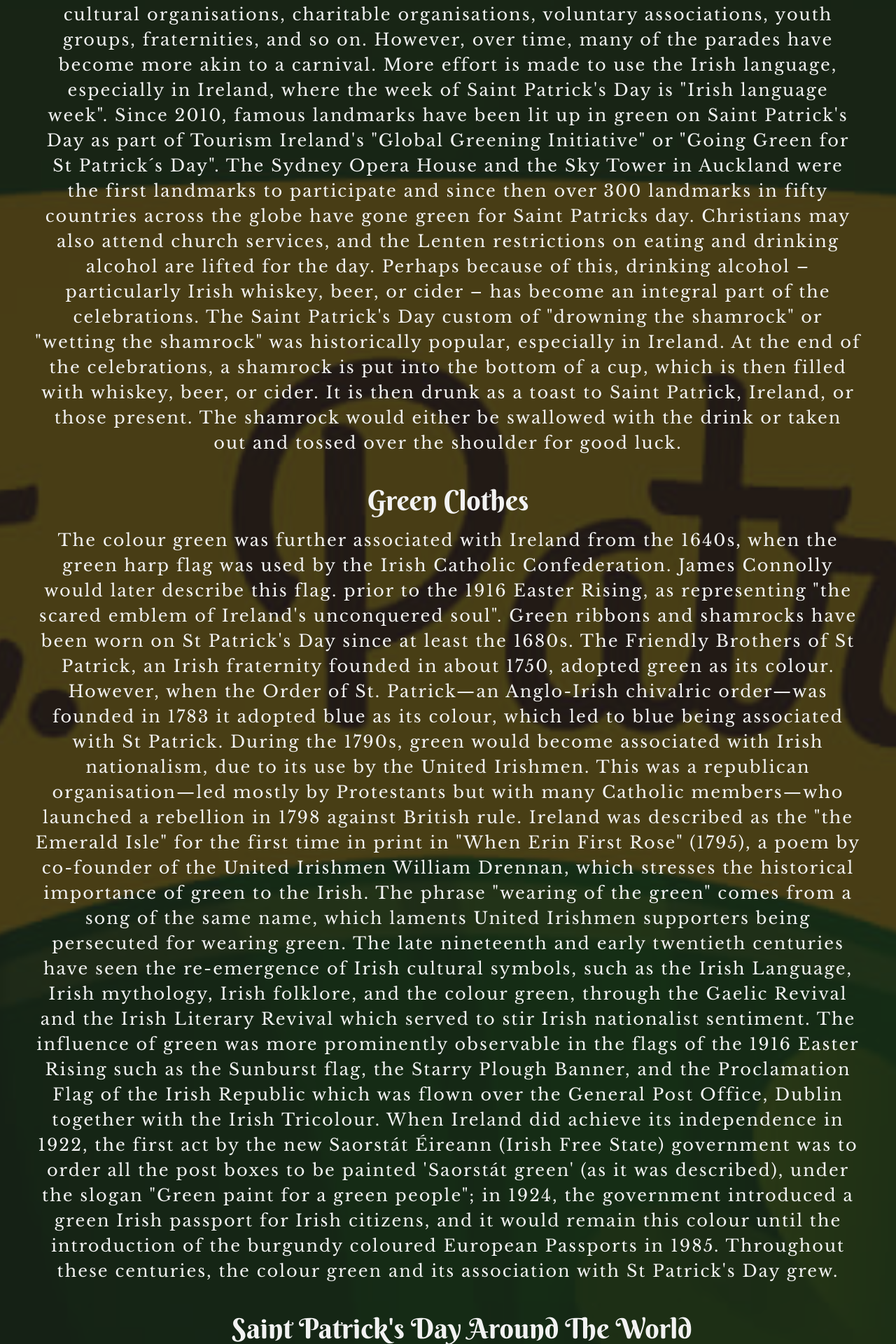
After one commit to kairosity/hackpack-patricks-quiz, a Flask app: page /info in a window 1280 px wide. The commit adds this page. Shown: the part 924-2844 px from the top of the page at 70% size. Run offline with Flask 2, Linux system fonts and the light colour scheme; some libraries are stand-ins or nearby versions.

Commit message:
add info page to the project

```diff
--- a/app.py
+++ b/app.py
@@ -24,6 +24,10 @@ users = mongo.db.users.find()
 @app.route("/home")
 def home():
     return render_template("index.html", users=users)
+
+@app.route("/info")
+def info():
+    return render_template("info.html")
 
 @app.route("/register", methods=["GET", "POST"])
 def register():
--- a/static/css/style.css
+++ b/static/css/style.css
@@ -17,6 +17,7 @@ body {
 Celebration vector created by freepik - www.freepik.com */
 
 .home-section,
+.info-section,
 .background-style {
     /* min-height: 100vh; */
     background: #f2f2f2 url("../assets/images/background-images/home-background.jpg") center no-repeat;
@@ -25,6 +26,7 @@ Celebration vector created by freepik - www.freepik.com */
 }
 
 .home-section::before,
+.info-section::before,
 .background-style::before {
     content: "";
     position: absolute;
@@ -43,6 +45,36 @@ h1 {
     font-size: 60px;
     margin: 40px 5px;
     /* padding-top: 3rem; */
+}
+
+/* ---------------------------------- H2 */
+
+h2 {
+    font-family: 'Berkshire Swash', cursive;
+    color: #f2f2f2;
+    font-size: 40px;
+    margin: 40px 5px 15px 5px;
+    /* padding-top: 3rem; */
+}
+
+/* ---------------------------------- H3 */
+
+h3 {
+    font-family: 'Berkshire Swash', cursive;
+    color: #f2f2f2;
+    font-size: 35px;
+    margin: 40px 5px 15px 5px;
+    /* padding-top: 3rem; */
+}
+
+/*------------------------------------ info images */
+
+.patrick-img {
+    width: 40%;
+    height: 7%;
+    float: right;
+    border-radius: 20%;
+    padding: 0 0 20px 20px;
 }
 
 /* ---------------------------------- forms */
@@ -203,12 +235,14 @@ h4.flashmsg {
 
 /*---------------------------------------------------------------------- Home-Section */
 
-.home-text {
+.home-text,
+.info-text {
     text-align: center;
     margin: 0 20px 20px;
 }
 
-.home-text p {
+.home-text p,
+.info-text p {
     font-family: 'Libre Baskerville', serif;
     color: #f2f2f2;
     font-size: 24px;
@@ -251,10 +285,12 @@ h4.flashmsg {
 /* Responsive home-content */
 
 @media(max-width: 768px) {
-    .home-text {
+    .home-text,
+    .info.text {
         margin: 0;
     }
-    .home-text p {
+    .home-text p,
+    .info-text p {
         font-size: 14px;
         line-height: 20px;
     }
--- a/templates/base.html
+++ b/templates/base.html
@@ -48,6 +48,11 @@
                     <li class="nav-item">
                         <a class="nav-link active-page" href="{{url_for('home')}}">Home</a>
                     </li>
+
+                    <li class="nav-item">
+                        <a class="nav-link active-page" href="{{url_for('info')}}">Info</a>
+                    </li>
+
                     <li class="nav-item">
                         <a class="nav-link" href="#">Get to Know Paddy</a>
                     </li>
@@ -71,7 +76,6 @@
                     </li>
                     {% endif %}
                 </ul>
-            </div>
             </div>
         </nav>
     </header>
--- /dev/null
+++ b/templates/info.html
@@ -0,0 +1,266 @@
+{% extends "base.html" %}
+
+{% block title %}
+<title>Document</title>
+{% endblock %}
+
+{% block content %}
+
+
+
+<section class="container-fluid info-section">
+    <div class="row info-text">
+        <div class="col">
+
+
+            <h1>Saint Patrick's Day</h1>
+            <img src="../static/assets/images/info-images/st_patrick.jpg" class="patrick-img" alt="Saint Patrick photo">
+            <h2>Celebration and traditions</h2>
+            <p>
+                Today's Saint Patrick's Day celebrations have been greatly influenced by those that developed
+                among the Irish diaspora, especially in North America. Until the late 20th century, Saint Patrick's Day
+                was often a bigger celebration among the diaspora than it was in Ireland.
+                Celebrations generally involve public parades and festivals, Irish traditional music sessions (céilithe),
+                and the wearing of green attire or shamrocks. There are also formal gatherings such as banquets and dances,
+                although these were more common in the past. Saint Patrick's Day parades began in North America in the 18th century
+                but did not spread to Ireland until the 20th century. The participants generally include marching bands,
+                the military, fire brigades, cultural organisations, charitable organisations, voluntary associations, youth groups,
+                fraternities, and so on. However, over time, many of the parades have become more akin to a carnival.
+                More effort is made to use the Irish language, especially in Ireland, where the week of Saint Patrick's Day is "Irish language week".
+                Since 2010, famous landmarks have been lit up in green on Saint Patrick's Day as part of Tourism Ireland's
+                "Global Greening Initiative" or "Going Green for St Patrick´s Day". The Sydney Opera House and the Sky Tower
+                in Auckland were the first landmarks to participate and since then over 300 landmarks in fifty countries across the globe
+                have gone green for Saint Patricks day.
+                Christians may also attend church services, and the Lenten restrictions on eating and drinking alcohol are
+                lifted for the day. Perhaps because of this, drinking alcohol – particularly Irish whiskey, beer, or cider – has become an integral
+                part of the celebrations. The Saint Patrick's Day custom of "drowning the shamrock" or "wetting the shamrock"
+                was historically popular, especially in Ireland. At the end of the celebrations, a shamrock is put into the bottom of a cup,
+                which is then filled with whiskey, beer, or cider. It is then drunk as a toast to Saint Patrick, Ireland, or those present.
+                The shamrock would either be swallowed with the drink or taken out and tossed over the shoulder for good luck.
+            </p>
+
+            <h2>Green Clothes</h2>
+            <p>The colour green was further associated with Ireland from the 1640s, when the green harp
+                flag was used by the Irish Catholic Confederation. James Connolly would later describe this flag.
+                prior to the 1916 Easter Rising, as representing "the scared emblem of Ireland's unconquered soul".
+                Green ribbons and shamrocks have been worn on St Patrick's Day since at least the 1680s.
+                The Friendly Brothers of St Patrick, an Irish fraternity founded in about 1750, adopted green
+                as its colour. However, when the Order of St. Patrick—an Anglo-Irish chivalric order—was
+                founded in 1783 it adopted blue as its colour, which led to blue being associated with St Patrick.
+                During the 1790s, green would become associated with Irish nationalism, due to its use by the United
+                Irishmen. This was a republican organisation—led mostly by Protestants but with many Catholic
+                members—who launched a rebellion in 1798 against British rule. Ireland was described as the
+                "the Emerald Isle" for the first time in print in "When Erin First Rose" (1795), a poem by co-founder
+                of the United Irishmen William Drennan, which stresses the historical importance of green to the
+                Irish. The phrase "wearing of the green" comes from a song of the same name, which
+                laments United Irishmen supporters being persecuted for wearing green. The late nineteenth and early
+                twentieth centuries have seen the re-emergence of Irish cultural symbols, such as the Irish Language,
+                Irish mythology, Irish folklore, and the colour green, through the Gaelic Revival and the Irish Literary Revival which
+                served to stir Irish nationalist sentiment. The influence of green was more prominently observable
+                in the flags of the 1916 Easter Rising such as the Sunburst flag, the Starry Plough Banner, and the
+                Proclamation Flag of the Irish Republic which was flown over the General Post Office, Dublin together
+                with the Irish Tricolour. When Ireland did achieve its independence in 1922, the first act by the new
+                Saorstát Éireann (Irish Free State) government was to order all the post boxes to be painted 'Saorstát
+                green' (as it was described), under the slogan "Green paint for a green people"; in 1924, the
+                government introduced a green Irish passport for Irish citizens, and it would remain this colour until
+                the introduction of the burgundy coloured European Passports in 1985. Throughout these centuries,
+                the colour green and its association with St Patrick's Day grew.
+            </p>
+
+            <ul>
+                <h2>Saint Patrick's Day Around The World</h2>
+                <h3>Ireland</h3>
+                    <p>Saint Patrick's feast day, as a kind of national day, was already being celebrated
+                        by the Irish in Europe in the ninth and tenth centuries. In later times, he became
+                        more and more widely seen as the patron of Ireland. Saint Patrick's feast day
+                        was finally placed on the universal liturgical calendar in the Catholic Church due t
+                        o the influence of Waterford-born Franciscan scholar Luke Wadding[59] in the early 1600s.
+                        Saint Patrick's Day thus became a holy day of obligation for Roman Catholics in Ireland.
+                        It is also a feast day in the Church of Ireland, which is part of the worldwide Anglican Communion.
+                        The church calendar avoids the observance of saints' feasts during certain solemnities,
+                        moving the saint's day to a time outside those periods. St Patrick's Day is occasionally
+                        affected by this requirement, when 17 March falls during Holy Week. This happened in 1940,
+                        when Saint Patrick's Day was observed on 3 April to avoid it coinciding with Palm Sunday,
+                        and again in 2008, where it was officially observed on 15 March.[60] St Patrick's Day will
+                        not fall within Holy Week again until 2160.[61][62] However, the popular festivities may still
+                        be held on 17 March or on a weekend near to the feast day.
+
+                        In 1903, St Patrick's Day became an official public holiday in Ireland. This was thanks to the Bank Holiday
+                        (Ireland) Act 1903, an act of the United Kingdom Parliament introduced by Irish Member of Parliament James O'Mara.
+                        O'Mara later introduced the law which required that public houses be shut on 17 March after drinking got out of hand,
+                        a provision that was repealed in the 1970s.
+
+                        The first St Patrick's Day parade in Ireland was held in Waterford in 1903. The week of St Patrick's Day
+                        1903 had been declared Irish Language Week by the Gaelic League and in Waterford they opted to have a procession
+                        on Sunday 15 March. The procession comprised the Mayor and members of Waterford Corporation, the Trades Hall,
+                        the various trade unions and bands who included the 'Barrack St Band' and the 'Thomas Francis Meagher Band'.
+                        The parade began at the premises of the Gaelic League in George's St and finished in the Peoples Park,
+                        where the public were addressed by the Mayor and other dignitaries.[65][66] On Tuesday 17 March,
+                        most Waterford businesses—including public houses—were closed and marching bands paraded as they
+                        had two days previously. The Waterford Trades Hall had been emphatic that the National Holiday be observed.
+
+                        On St Patrick's Day 1916, the Irish Volunteers—an Irish nationalist paramilitary organisation—held parades
+                        throughout Ireland. The authorities recorded 38 St Patrick's Day parades, involving 6,000 marchers, almost
+                        half of whom were said to be armed. The following month, the Irish Volunteers launched the Easter Rising
+                        against British rule. This marked the beginning of the Irish revolutionary period and led to the
+                        Irish War of Independence and Civil War. During this time, St Patrick's Day celebrations in Ireland were muted,
+                        although the day was sometimes chosen to hold large political rallies. The celebrations remained low-key after
+                        the creation of the Irish Free State; the only state-organized observance was a military procession and trooping
+                        of the colours, and an Irish-language mass attended by government ministers. In 1927, the Irish Free State
+                        government banned the selling of alcohol on St Patrick's Day, although it remained legal in Northern Ireland.
+                        The ban was not repealed until 1961.
+
+                        The first official, state-sponsored St Patrick's Day parade in Dublin took place in 1931.
+                        On three occasions, parades across the Republic of Ireland have been cancelled from taking place
+                        on St Patrick's Day, with all years involving health and safety reasons. In 2001, as a precaution to the
+                        foot-and-mouth outbreak, St Patrick's Day celebrations were postponed to May and in 2020 and 2021, as a
+                        consequence to the severity of the COVID-19 pandemic, the St Patrick's Day Parade was cancelled outright.
+                        Organisers of the St Patrick's Day Festival 2021 will instead host virtual events around Ireland on their
+                        SPF TV online channel.
+
+
+                        A St Patrick's Day religious procession in Downpatrick, where Saint Patrick is said to be buried
+                        In Northern Ireland, the celebration of St Patrick's Day was affected by sectarian divisions.
+                        A majority of the population were Protestant Ulster unionists who saw themselves as British,
+                        while a substantial minority were Catholic Irish nationalists who saw themselves as Irish.
+                        Although it was a public holiday, Northern Ireland's unionist government did not officially observe
+                        St Patrick's Day. During the conflict known as the Troubles (late 1960s–late 1990s),
+                        public St Patrick's Day celebrations were rare and tended to be associated with the Catholic community.
+                        In 1976, loyalists detonated a car bomb outside a pub crowded with Catholics celebrating
+                        St Patrick's Day in Dungannon; four civilians were killed and many injured. However, some Protestant
+                        unionists attempted to 're-claim' the festival, and in 1985 the Orange Order held its own St Patrick's Day parade.
+                        Since the end of the conflict in 1998 there have been cross-community St Patrick's Day parades in towns throughout
+                        Northern Ireland, which have attracted thousands of spectators.
+                        In the mid-1990s the government of the Republic of Ireland began a campaign to use St Patrick's Day to showcase Ireland and its culture.
+                    </p>
+
+                <h3>England</h3>
+                    <p>In England, the British Royals traditionally present bowls of shamrock to members
+                        of the Irish Guards, a regiment in the British Army, following Queen Alexandra
+                        introducing the tradition in 1901. Since 2012 the Duchess of Cambridge
+                        has presented the bowls of shamrock to the Irish Guards. While female royals are
+                        often tasked with presenting the bowls of shamrock, male royals have also undertaking
+                        the role, such as King George VI in 1950 to mark the 50th anniversary of the formation
+                        of the Irish Guards, and in 2016 the Duke of Cambridge in place of his wife.
+                        Fresh Shamrocks are presented to the Irish Guards, regardless of where they are stationed,
+                        and are flown in from Ireland.
+                        While some Saint Patrick's Day celebrations could be conducted openly in Britain
+                        pre 1960s, this would change following the commencement by the IRA's bombing campaign
+                        on mainland Britain and as a consequence this resulted in a suspicion of all things
+                        Irish and those who supported them which led to people of Irish descent wearing a
+                        sprig of shamrock on Saint Patrick's day in private or attending specific events.
+                        Today after many years following the Good Friday Agreement, people of Irish descent
+                        openly wear a sprig of shamrock to celebrate their Irishness.
+
+                        Christian denominations in Great Britain observing his feast day include
+                        The Church of England and the Roman Catholic Church.
+
+                        Birmingham holds the largest Saint Patrick's Day parade in Britain with a city
+                        centre parade over a two-mile (3 km) route through the city centre.
+                        The organisers describe it as the third biggest parade in the world after
+                        Dublin and New York.
+
+                        London, since 2002, has had an annual Saint Patrick's Day parade which
+                        takes place on weekends around the 17th, usually in Trafalgar Square.
+                        In 2008 the water in the Trafalgar Square fountains was dyed green.
+                        In 2020 the Parade was cancelled due to the COVID-19 pandemic.
+
+                        Liverpool has the highest proportion of residents with Irish ancestry of any
+                        English city. This has led to a long-standing celebration on
+                        St Patrick's Day in terms of music, cultural events and the parade.
+
+                        Manchester hosts a two-week Irish festival in the weeks prior to
+                        Saint Patrick's Day. The festival includes an Irish Market based at
+                        the city's town hall which flies the Irish tricolour opposite the Union Flag,
+                        a large parade as well as a large number of cultural and learning events
+                        throughout the two-week period.
+                    </p>
+
+                <h3>Malta</h3>
+                    <p>The first Saint Patrick's Day celebrations in Malta took place in the early
+                        20th century by soldiers of the Royal Dublin Fusiliers who were stationed in Floriana.
+                        Celebrations were held in the Balzunetta area of the town, which contained a
+                        number of bars and was located close to the barracks. The Irish diaspora
+                        in Malta continued to celebrate the feast annually.
+                        Today, Saint Patrick's Day is mainly celebrated in Spinola Bay
+                        and Paceville areas of St Julian's, although other celebrations
+                        still occur at Floriana and other locations. Thousands of Maltese attend
+                        the celebrations, which are more associated with drinking beer than traditional
+                        Irish culture.
+                    </p>
+
+                <h3>Russia</h3>
+                    <p>The first Saint Patrick's Day parade in Russia took place in 1992.
+                        Since 1999, there has been a yearly "Saint Patrick's Day" festival
+                        in Moscow and other Russian cities. The official part of the Moscow parade
+                        is a military-style parade and is held in collaboration with the Moscow government
+                        and the Irish embassy in Moscow. The unofficial parade is held by volunteers and
+                        resembles a carnival. In 2014, Moscow Irish Week was celebrated from 12 to 23 March,
+                        which includes Saint Patrick's Day on 17 March. Over 70 events celebrating Irish
+                        culture in Moscow, St Petersburg, Yekaterinburg, Voronezh, and Volgograd were sponsored
+                        by the Irish Embassy, the Moscow City Government, and other organisations.
+                        In 2017, the Russian Orthodox Church added the feast day of Saint Patrick
+                        to its liturgical calendar, to be celebrated on 30 March.
+                    </p>
+
+                <h3>Bosnia and Herzegovina</h3>
+                    <p>Sarajevo, the capital city of Bosnia and Herzegovina has a large
+                        Irish expatriate community. The community established the Sarajevo
+                        Irish Festival in 2015, which is held for three days around and including
+                        Saint Patrick's Day. The festival organizes an annual a parade,
+                        hosts Irish theatre companies, screens Irish films and organizes
+                        concerts of Irish folk musicians. The festival has hosted numerous
+                        Irish artists, filmmakers, theatre directors and musicians such as Conor Horgan,
+                        Ailis Ni Riain, Dermot Dunne, Mick Moloney, Chloë Agnew and others.
+                    </p>
+
+                <h3>Switzerland </h3>
+                    <p>While Saint Patrick's Day in Switzerland is commonly celebrated on 17 March
+                        with festivities similar to those in neighbouring central European countries,
+                        it is not unusual for Swiss students to organise celebrations in their own
+                        living spaces on Saint Patrick's Eve. Most popular are usually those in
+                        Zurich's Kreis 4. Traditionally, guests also contribute with beverages and
+                        dress in green.
+                    </p>
+
+                <h3>Japan</h3>
+                    <p>Saint Patrick's parades are now held in many locations across Japan.
+                        The first parade, in Tokyo, was organised by The Irish Network Japan
+                        (INJ) in 1992.
+                    </p>
+
+                <h3>United States</h3>
+                    <p>Saint Patrick's Day, while not a legal holiday in the United States,
+                        is nonetheless widely recognised and observed throughout the country
+                        as a celebration of Irish and Irish-American culture. Celebrations include
+                        prominent displays of the colour green, religious observances, numerous parades,
+                        and copious consumption of alcohol. The holiday has been celebrated in what
+                        is now the U.S since 1601.
+
+                        In 2020, for the first time in over 250 years, the parade in New York City,
+                        the largest in the world, was postponed due to concerns about the COVID-19 pandemic.
+                    </p>
+
+                <h3>International Space Station</h3>
+                    <p>Astronauts on board the International Space Station have celebrated the festival
+                        in different ways. Irish-American Catherine Coleman played a
+                        hundred-year-old flute belonging to Matt Molloy and a tin whistle belonging
+                        to Paddy Moloney, both members of the Irish music group The Chieftains,
+                        while floating weightless in the space station on Saint Patrick's Day in 2011.
+                        Her performance was later included in a track called "The Chieftains in Orbit"
+                        on the group's album, Voice of Ages.
+
+                        Chris Hadfield took photographs of Ireland from Earth orbit,
+                        and a picture of himself wearing green clothing in the space station,
+                        and posted them online on Saint Patrick's Day in 2013.
+                        He also posted online a recording of himself singing "Danny Boy" in space.
+                    </p>
+
+            </ul>
+
+
+
+        </div>
+    </div>
+</section>
+{% endblock %}
```
Also changed, not shown: 1 other file.
